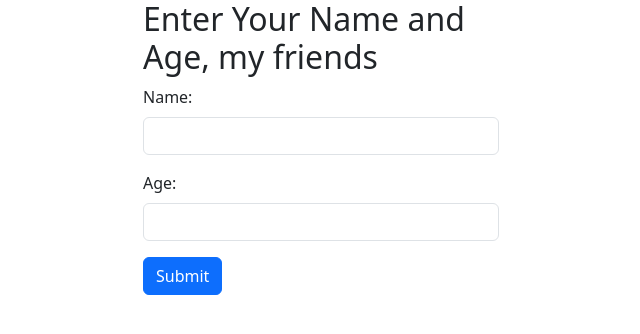
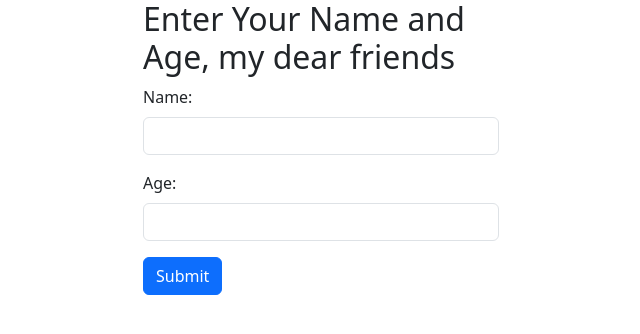
Before and after one commit to ocooman/Breakout, a Flask app: page / in a window 1280 px wide. Shown: the top 334 px of the page, without its empty margins (319-959 px from the left). Run offline with Flask 3, Linux system fonts and the light colour scheme.

Commit message:
aanpassing kopregel

```diff
--- a/python-app/templates/index.html
+++ b/python-app/templates/index.html
@@ -10,7 +10,7 @@
       <div class="row">
         <div class="col"></div>
         <div class="col">
-          <h2>Enter Your Name and Age, my friends</h2>
+          <h2>Enter Your Name and Age, my dear friends</h2>
           <form action="{{ url_for('greet') }}" method="post">
             <div class="mb-3">
               <label for="name" class="form-label">Name:</label>
```
